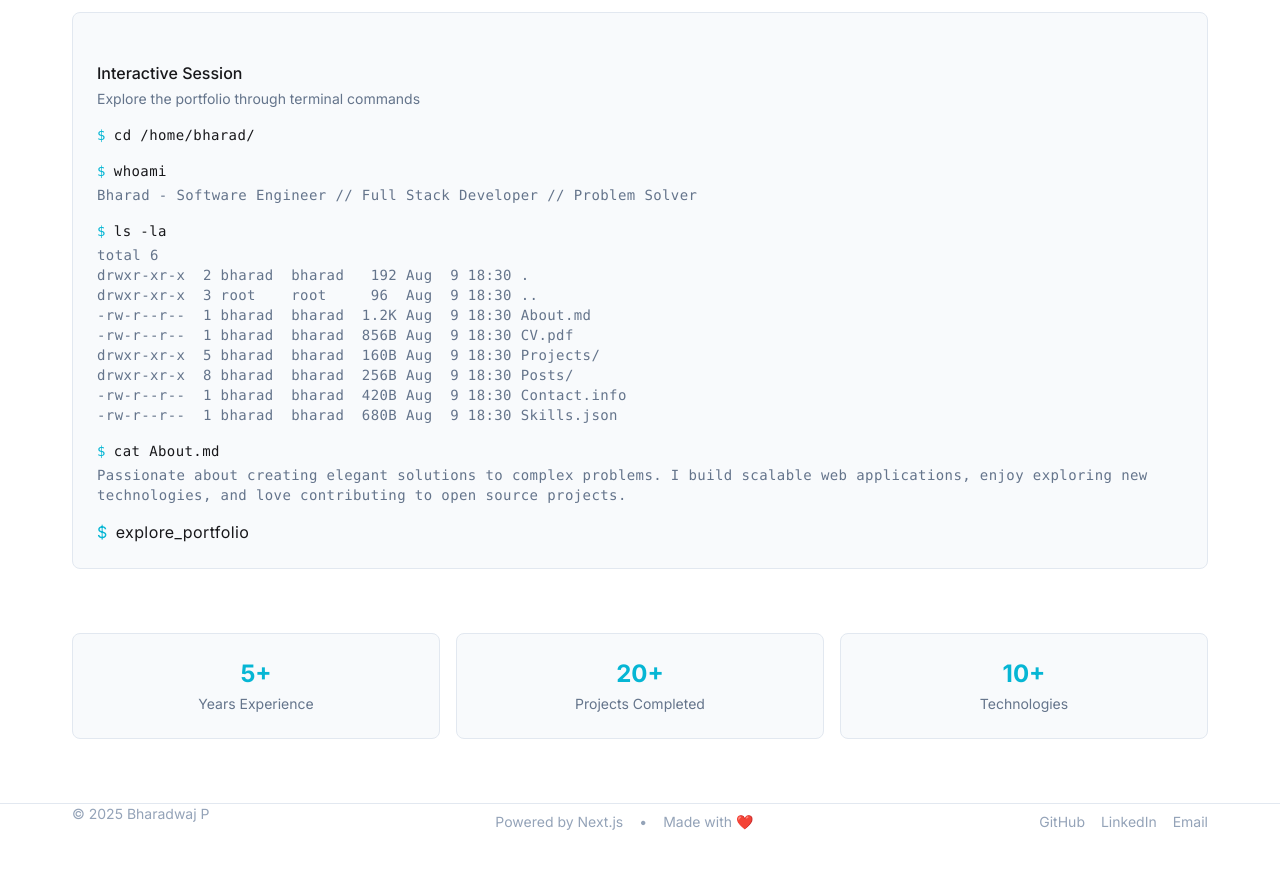
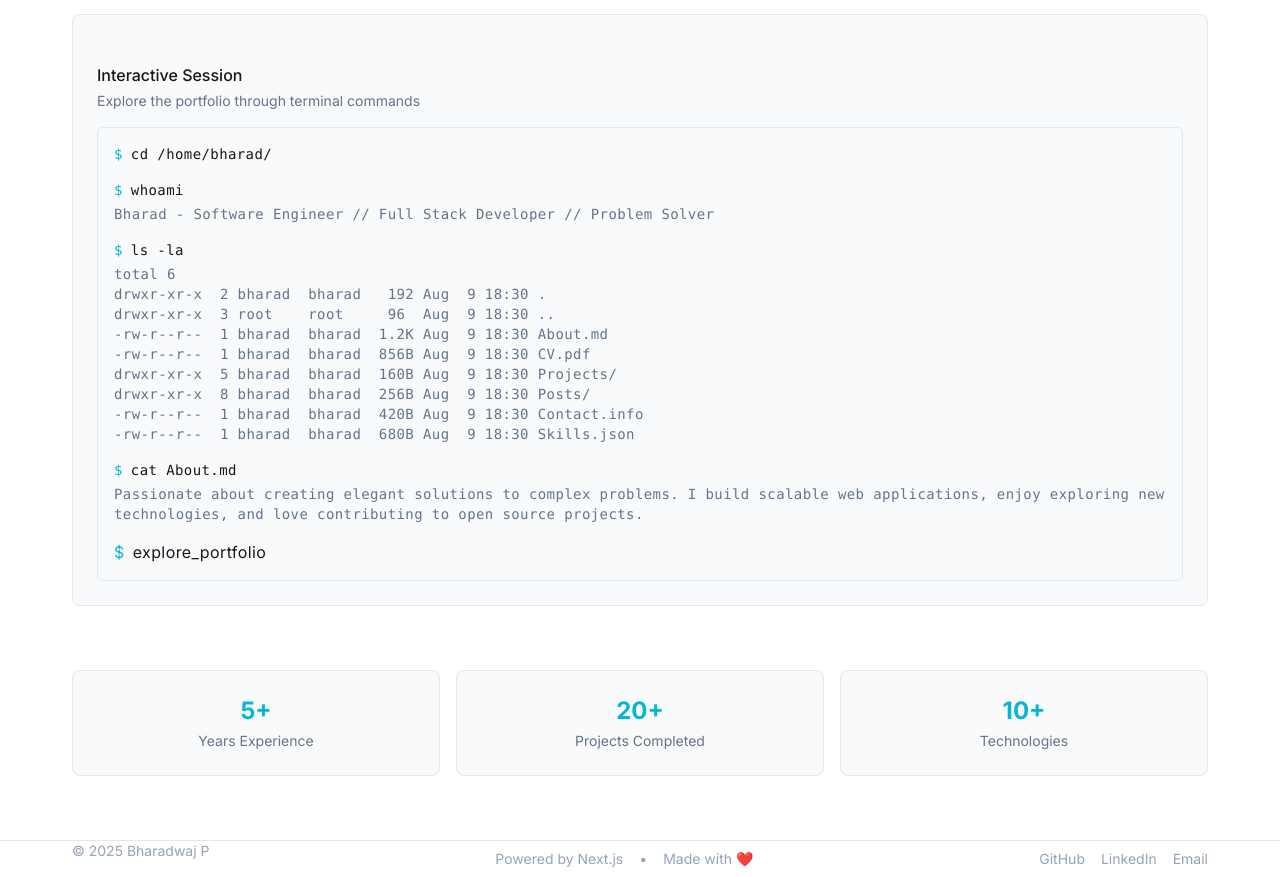
Before and after one commit to bharadwaj-pendyala/bharad-portfolio, a Next.js app: page / in a window 1280 px wide. Shown: the part 760-1637 px from the top of the page. Before the commit the page ends 1600 px from the top, so only its background shows below. Built offline with nearby package versions, Linux system fonts and the light colour scheme.

Commit message:
style: apply Prettier formatting to terminal components
- Consistent Tailwind class ordering across all components
- Proper line breaks and spacing in JSX elements
npm run build- Arrow function formatting consistency
- Improved readability with better indentation

```diff
--- a/src/app/globals.css
+++ b/src/app/globals.css
@@ -13,6 +13,9 @@
   --border-color: #e2e8f0;
   --card-bg: #f8fafc;
   --card-border: #e2e8f0;
+  /* Additional card variables for better theming */
+  --card-bg-rgb: 248, 250, 252;
+  --card-border-rgb: 226, 232, 240;
 }
 
 .dark {
@@ -26,6 +29,9 @@
   --border-color: #334155;
   --card-bg: #1e293b;
   --card-border: #334155;
+  /* Additional card variables for dark theme */
+  --card-bg-rgb: 30, 41, 59;
+  --card-border-rgb: 51, 65, 85;
 }
 
 /* Base styles */
@@ -300,6 +306,12 @@ a:hover {
   animation: blink 1.2s infinite;
 }
 
+/* Ensure terminal text is properly readable */
+.terminal-text {
+  font-family: var(--font-mono);
+  line-height: 1.5;
+  letter-spacing: 0.025em;
+}
 /* Terminal window styles */
 .terminal-window {
   background: var(--card-bg);
@@ -410,6 +422,20 @@ a:hover {
   text-shadow: 0 0 5px currentColor;
 }
 
+/* Line clamp utilities */
+.line-clamp-2 {
+  display: -webkit-box;
+  -webkit-line-clamp: 2;
+  -webkit-box-orient: vertical;
+  overflow: hidden;
+}
+
+.line-clamp-3 {
+  display: -webkit-box;
+  -webkit-line-clamp: 3;
+  -webkit-box-orient: vertical;
+  overflow: hidden;
+}
 .terminal-typewriter {
   overflow: hidden;
   border-right: 2px solid var(--accent-color);
--- a/src/components/TerminalSession.tsx
+++ b/src/components/TerminalSession.tsx
@@ -9,7 +9,9 @@ export default function TerminalSession({
   className = '',
 }: TerminalSessionProps): JSX.Element {
   return (
-    <div className={`terminal-text ${className}`}>
+    <div
+      className={`terminal-text rounded-md border border-card-border bg-card-bg p-4 ${className}`}
+    >
       {/* Initial directory navigation */}
       <TerminalCommand command="cd /home/bharad/" />
 
--- a/tailwind.config.ts
+++ b/tailwind.config.ts
@@ -54,6 +54,8 @@ const config: Config = {
         border: 'var(--border-color)',
         background: 'rgb(var(--background-rgb))',
         foreground: 'rgb(var(--foreground-rgb))',
+        'card-bg': 'var(--card-bg)',
+        'card-border': 'var(--card-border)',
       },
       typography: {
         DEFAULT: {
```
